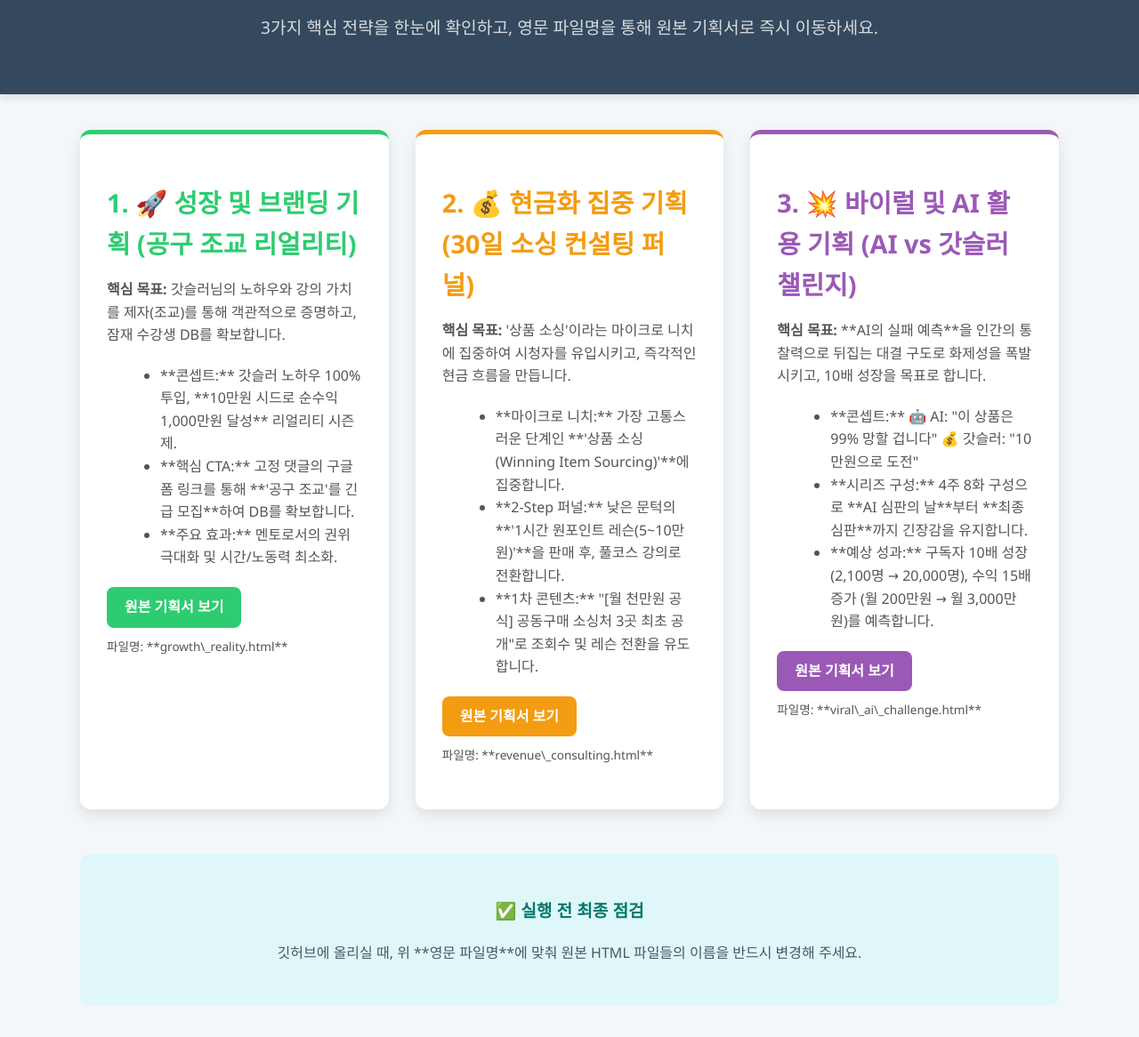
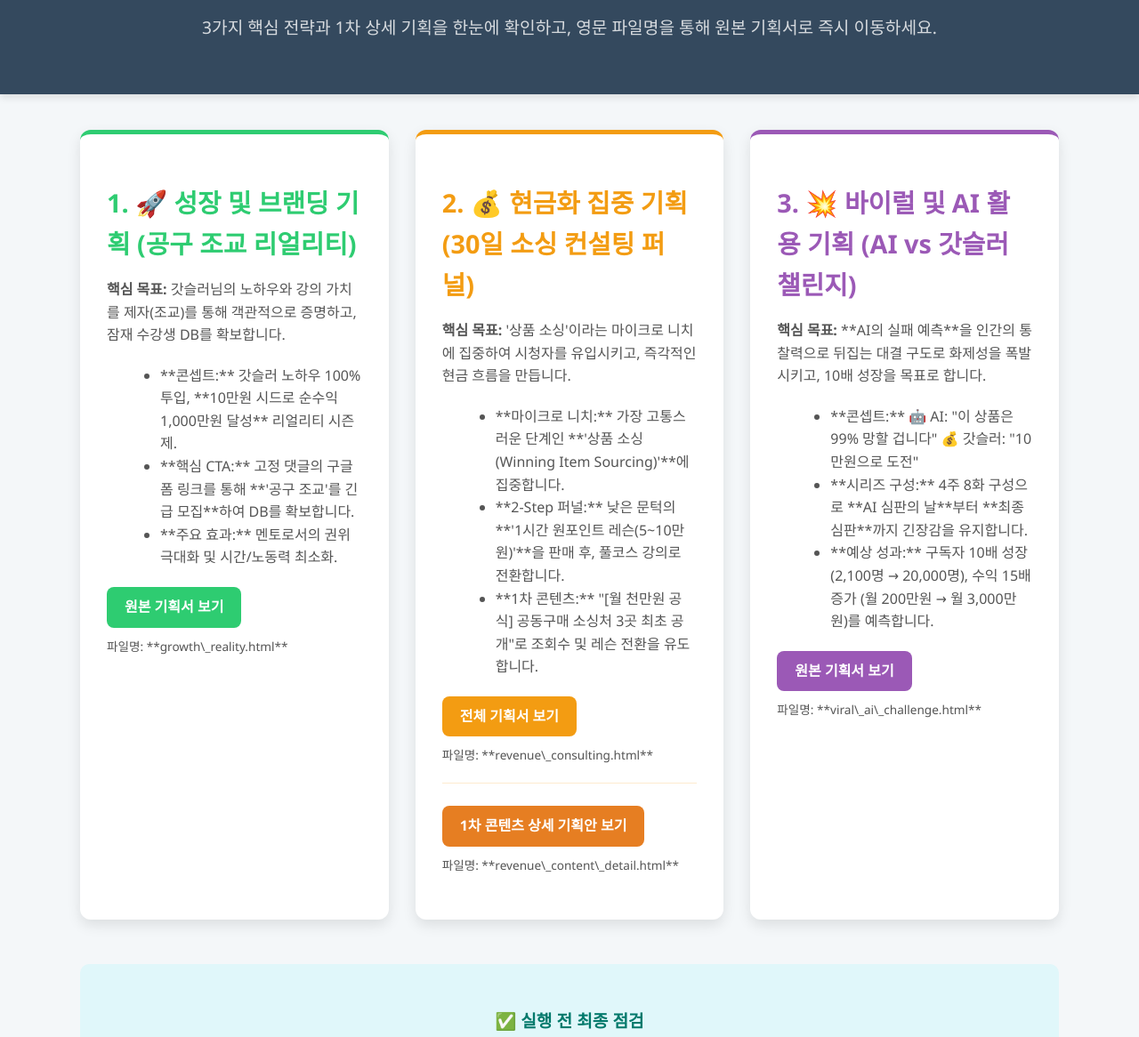
Before and after one commit to forestindawn-cmd/god, a plain HTML site: page index.html in a window 1280 px wide. Shown: the part 134-1300 px from the top of the page at 89% size. Drawn offline with Linux system fonts and the light colour scheme; files that its build step writes are made by us from their sources; a script that the page names is missing.

Commit message:
Update links and text in index.html

```diff
--- a/index.html
+++ b/index.html
@@ -4,13 +4,13 @@
     <meta charset="UTF-8">
     <meta name="viewport" content="width=device-width, initial-scale=1.0">
     <title>Gutsler Channel Integrated Plan - Landing Page</title>
-    <link rel="stylesheet" href="..css/style.css">
+    <link rel="stylesheet" href="style.css">
 </head>
 <body>
 
     <div class="header">
         <h1>갓슬러 채널 통합 성공 기획 (랜딩 페이지)</h1>
-        <p>3가지 핵심 전략을 한눈에 확인하고, 영문 파일명을 통해 원본 기획서로 즉시 이동하세요.</p>
+        <p>3가지 핵심 전략과 1차 상세 기획을 한눈에 확인하고, 영문 파일명을 통해 원본 기획서로 즉시 이동하세요.</p>
     </div>
 
     <div class="container">
@@ -36,9 +36,14 @@
                     <li>**2-Step 퍼널:** 낮은 문턱의 **'1시간 원포인트 레슨(5~10만원)'**을 판매 후, 풀코스 강의로 전환합니다.</li>
                     <li>**1차 콘텐츠:** "[월 천만원 공식] 공동구매 소싱처 3곳 최초 공개"로 조회수 및 레슨 전환을 유도합니다.</li>
                 </ul>
-                <a href="revenue_consulting.html" class="plan-link" style="background-color: #f39c12;">원본 기획서 보기</a>
+
+                <a href="revenue_consulting.html" class="plan-link" style="background-color: #f39c12;">전체 기획서 보기</a>
                 <p class="filename-note">파일명: **revenue\_consulting.html**</p>
-            </div>
+
+                <hr style="border: 0; border-top: 1px solid #f39c1233; margin: 15px 0;">
+                <a href="revenue_content_detail.html" class="plan-link" style="background-color: #e67e22; margin-top: 10px;">1차 콘텐츠 상세 기획안 보기</a>
+                <p class="filename-note">파일명: **revenue\_content\_detail.html**</p>
+                </div>
 
             <div class="plan-card viral">
                 <h2 style="color: #9b59b6;">3. 💥 바이럴 및 AI 활용 기획 (AI vs 갓슬러 챌린지)</h2>
@@ -56,7 +61,7 @@
 
         <div style="text-align: center; margin-top: 50px; padding: 30px; background-color: #e0f7fa; border-radius: 10px;">
             <p style="font-size: 1.2em; font-weight: bold; color: #00796b;">✅ 실행 전 최종 점검</p>
-            <p style="color: #455a64;">깃허브에 올리실 때, 위 **영문 파일명**에 맞춰 원본 HTML 파일들의 이름을 반드시 변경해 주세요.</p>
+            <p style="color: #455a64;">**4개의 파일명**을 위 매핑 테이블에 맞춰 반드시 변경하고 깃허브에 업로드해 주세요.</p>
         </div>
 
     </div>
```
